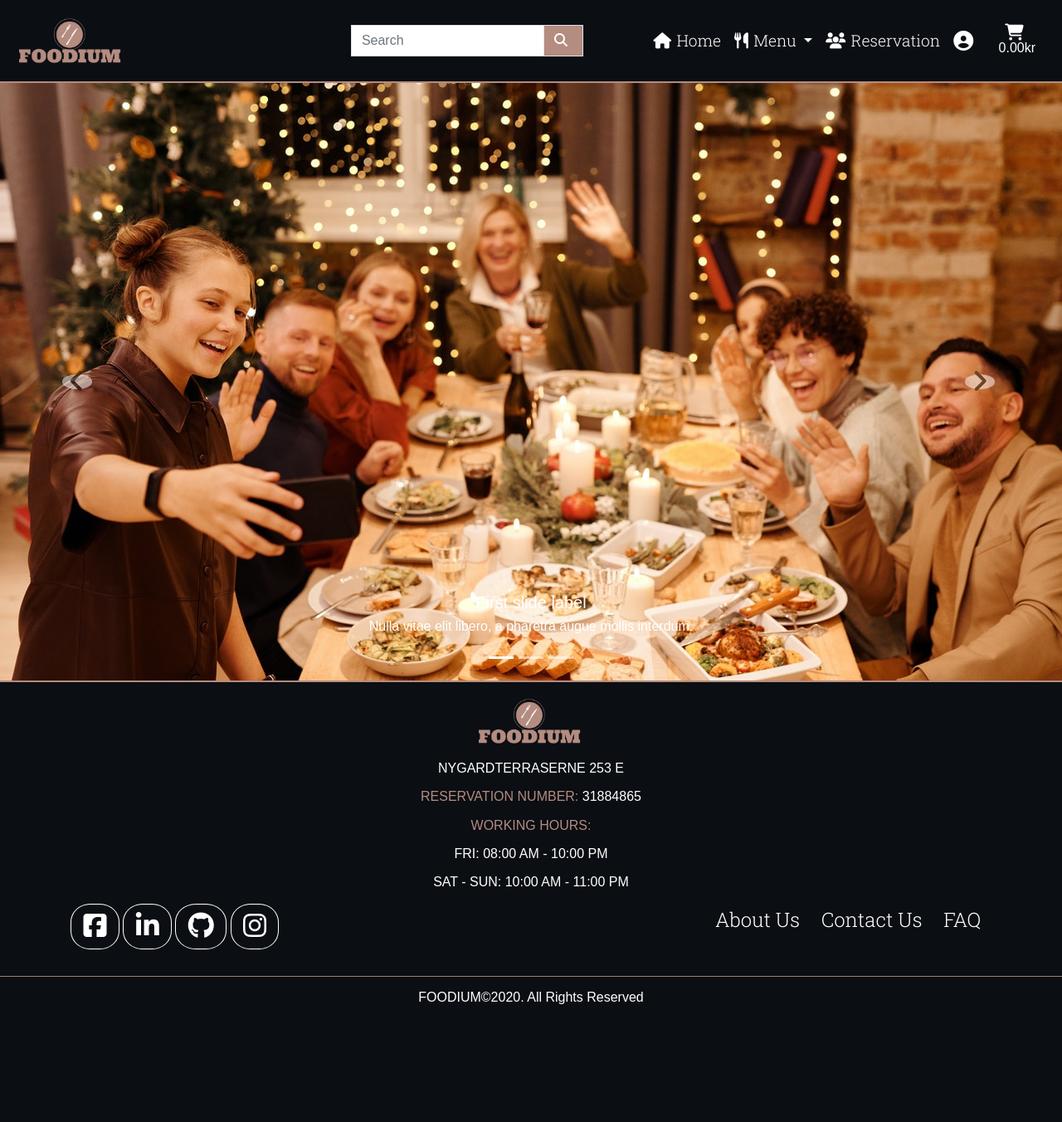
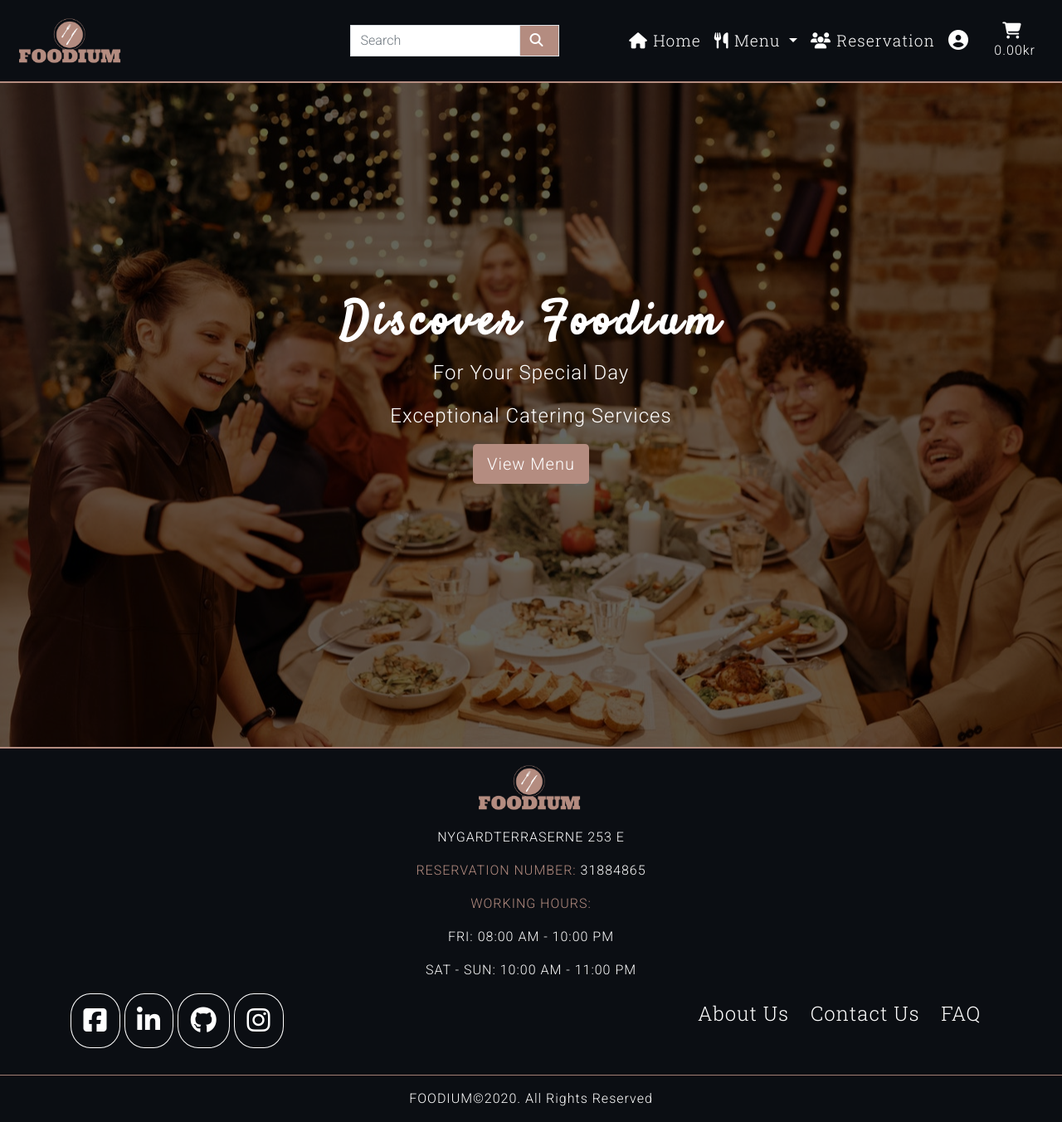
Before and after one commit to Code-Institute-Submissions/foodium_milestone_project_four, a Django app: page / in a window 1280 px wide. Shown: the whole page at 83% size. Before the commit the page ends 1210 px from the top, so only its background shows below. Run offline with Django 3.2, Linux system fonts and the light colour scheme; some libraries are stand-ins or nearby versions.

Commit message:
Deleted bootsrap carousel and added new home page design

```diff
--- a/foodium/settings.py
+++ b/foodium/settings.py
@@ -27,8 +27,8 @@ BASE_DIR = os.path.dirname(os.path.dirname(os.path.abspath(__file__)))
 SECRET_KEY = os.environ.get('SECRET_KEY', '')
 
 # SECURITY WARNING: don't run with debug turned on in production!
-DEBUG = 'DEVELOPMENT' in os.environ
-# DEBUG = 'False'
+# DEBUG = 'DEVELOPMENT' in os.environ
+DEBUG = 'False'
 
 ALLOWED_HOSTS = ['foodium-restaurant.herokuapp.com', 'localhost']
 
--- a/home/templates/home/index.html
+++ b/home/templates/home/index.html
@@ -2,44 +2,20 @@
 {% load static %}
 
 {% block content %}
-<!-- Bootstrap carousel -->
-<div id="carouselExampleCaptions" class="carousel slide" data-ride="carousel">
-  <ol class="carousel-indicators">
-    <li data-target="#carouselExampleCaptions" data-slide-to="0" class="active"></li>
-    <li data-target="#carouselExampleCaptions" data-slide-to="1"></li>
-    <li data-target="#carouselExampleCaptions" data-slide-to="2"></li>
-  </ol>
-  <div class="carousel-inner">
-    <div class="carousel-item active">
-      <img src="{% static 'img/foodium_discover.jpg' %}" class="d-block w-100" alt="foodium_discover">
-      <div class="carousel-caption d-none d-md-block">
-        <h5 class="carousel-text">First slide label</h5>
-        <p>Nulla vitae elit libero, a pharetra augue mollis interdum.</p>
-      </div>
-    </div>
-    <div class="carousel-item">
-      <img src="{% static 'img/foodium_interior.jpg' %}" class="d-block w-100" alt="foodium_interior">
-      <div class="carousel-caption d-none d-md-block">
-        <h5>Second slide label</h5>
-        <p>Lorem ipsum dolor sit amet, consectetur adipiscing elit.</p>
-      </div>
-    </div>
-    <div class="carousel-item">
-      <img src="{% static 'img/foodium_delivery.jpg' %}" class="d-block w-100" alt="foodium_delivery">
-      <div class="carousel-caption1 d-none11 d-md-block11">
-        <h5 >Third slide label</h5>
-        <p>Praesent commodo cursus magna, vel scelerisque nisl consectetur.</p>
-      </div>
-    </div>
-  </div>
-  <a class="carousel-control-prev" href="#carouselExampleCaptions" role="button" data-slide="prev">
-    <i class="fas fa-angle-left fa-lg"></i>
-    <span class="sr-only">Previous</span>
-  </a>
-  <a class="carousel-control-next" href="#carouselExampleCaptions" role="button" data-slide="next">
-    <i class="fas fa-angle-right fa-lg"></i>
-    <span class="sr-only">Next</span>
-  </a>
-</div>
+
+<section id="[home]" class="home-section">
+		<div class="overlay">
+            <div class="home">
+			<h1 class="home-intro">
+				<strong class="text-center">Discover Foodium</strong>
+            </h1>
+            <p>For Your Special Day</p>
+            <p>Exceptional Catering Services</p>
+          <p> <a class="btn btn_primary btn-lg" href="{% url 'meals' %}">View Menu</a></p>
+            </div>
+		</div>
+	</section>
+
+
 
 {% endblock %}
--- a/reservation/forms.py
+++ b/reservation/forms.py
@@ -47,7 +47,7 @@ class TableReservationForm(forms.ModelForm):
             'placeholder': 'Enter number of persons'
         })
     )
-    date = forms.IntegerField(
+    date = forms.DateField(
         required=True,
         label='',
         widget=forms.TextInput(attrs={
--- a/static/css/base.css
+++ b/static/css/base.css
@@ -16,17 +16,14 @@ body {
   height: 100%;
   display: flex;
   flex-direction: column;
-  font: var(--roboto);
+  font-family: var(--roboto);
+  letter-spacing: 1px;
 }
 
 main {
   flex: 1 0 auto;
 }
 
-a {
-    list-style-type: none;
-    text-decoration: none;
-}
 /* Global variables */
 :root {
     --primary-color:#0B0E13;
@@ -34,6 +31,7 @@ a {
     --white: #ffffff;
     --roboto-slab: 'Roboto Slab', serif;
     --roboto: 'Roboto', sans-serif;
+    --satisfy: 'Satisfy', cursive;
 }
 
 /* Global class */
@@ -51,12 +49,6 @@ a {
 
 .navbar {
     border-bottom: 2px solid var(--secondary-color);
-}
-
-.navbar .navbar-brand {
-    font-size: 2rem;
-    color: var(--white);
-    font-family: var(--roboto);
 }
 
 .navbar-nav .nav-item a {
@@ -102,50 +94,62 @@ nav form {
 .dropdown-item:hover{
     background-color: var(--primary-color);
 }
-.carousel-caption h5{
-    padding-top: 20% !important;
-}
+
 
 .fas {
     margin-right: .4rem;
 }
 
-.carousel-item {
-    height: 90vh;
-    overflow: hidden;
+/* Home page  */
+
+.home-section {
+  position: relative;
+  background-image: url("../img/foodium_discover.jpg");
+  min-height: 100vh;
+  background-size: cover;
+  background-position: center;
+  color: white;
+  background-attachment: fixed;
 }
 
-.carousel-item img {
-    width: 100%;
-    height: 100%;
-    object-fit: cover;
-    display: block;
+.overlay {
+  position: absolute;
+  top: 0;
+  left: 0;
+  width: 100%;
+  height: 100%;
+  background-color: rgba(0, 0, 0, 0.603);
 }
 
-.carousel-control-next i,
-.carousel-control-prev i {
-    font-size: 2rem;
-    color: var(--primary-color);
-    background-color: #ffffff;
-    border-radius: 100%;
-    padding: .5rem;
+h1 {
+  font-family: var(--satisfy);
+  letter-spacing: 5px;
+  font-size: 3.5rem;
+  font-weight: 600;
+  text-align: center;
+  padding-top: 20%;
+  z-index: 1;
 }
 
-.carousel-item h5 {
-    margin-top: 20rem;
+.home-section p {
+  font-size: 1.5rem;
+  text-align: center;
+  z-index: 1;
 }
+
+
 
 /* buttons */
 
 .btn_primary {
-    background: var(--primary-color);
+    background: var(--secondary-color);
     color: white;
 }
 
 .btn_primary:hover,
 .btn_primary:active,
 .btn_primary:focus {
-    background: var(--secondary-color);
+    background: var(--primary-color);
     color: white;
 }
 
```
